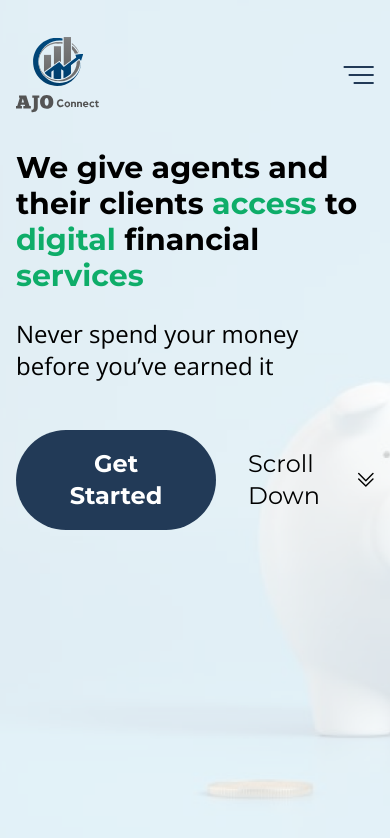
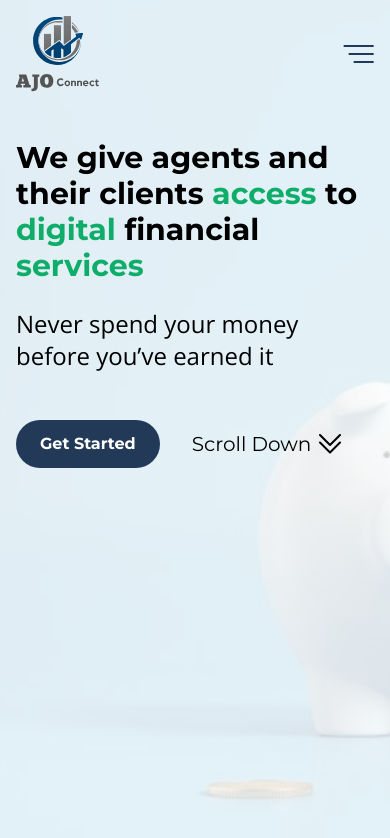
Before and after one commit to CodeBstack/swidex-website, a Next.js app: page /scenes/HeroSection in a window 390 px wide. Shown: the top 838 px of the page. Built offline with nearby package versions, Linux system fonts and the light colour scheme.

Commit message:
worked on the responsivenes

```diff
--- a/src/pages/scenes/HeroSection.jsx
+++ b/src/pages/scenes/HeroSection.jsx
@@ -9,8 +9,9 @@ const HeroSection = () => {
 
     return (
         <>
+            {/* SHOWS ONLY ON SCREENS LOWER THAN 1280PX */}
             <main className="relative h-screen bg-header-bg bg-cover bg-no-repeat px-4 sm:px-6 md:px-10 xl:px-[100px] xl:hidden">
-                <nav className="sticky w-full top-0 flex justify-between items-center py-[37px]">
+                <nav className="sticky w-full top-0 flex justify-between items-center py-4 lg:py-[37px]">
                     <div className="  flex-1 pt[37px]">
                         <LogoIcon />
                     </div>
@@ -35,39 +36,30 @@ const HeroSection = () => {
                             } `}
                     >
                         <button
-                            className='absolute top-16 right-[5%]'
+                            className='absolute top-12 right-[4.5%]'
                             onClick={() => setIsNavOpened(false)}
                         >
                             <CloseMenuIcon />
                         </button>
 
-                        <div className="w-full flex mt-[104px] mb-12 gap-6 flex-col text-center">
+                        <div className="w-full flex mt-[200px] text-xl text-white-1 mb12 gap-6 flex-col text-center">
+                            {NavLinks.map((navlink, i) => (
+                                <a
+                                    key={i}
+                                    className="hover:bg-white hover:text-primary py-2 rounded-[8px]"
+                                    href='#'
 
-                            {/* {NavLinks.map((navlink, i) => (
-            <AnchorLink
-              key={i}
-              className="hover:bg-primary py-2 rounded-[8px]"
-              href={`#${navlink.text.toLocaleLowerCase()}`}
-              onClick={() => {
-                setSelectedPage(
-                  navlink.text.toLocaleLowerCase()
-                );
-                setIsNavOpened(false);
-              }}
-            >
-              <p className="text-secondary mb-[4px]">
-                {navlink.pos}
-              </p>
-              <p>{navlink.text}</p>
-            </AnchorLink>
-          ))} */}
+                                >
+                                    <span className=''>{navlink.title}</span>
+                                </a>
+                            ))}
                         </div>
 
                     </aside>
                 </nav>
 
                 <div className="">
-                    <div className="text">
+                    <div className="text mt-8">
                         <h2 className="font-bold text-3xl sm:text-5xl lg:leading-[80px] lg:text-[54px] text-black max-w-[687px]">
                             We give agents and their clients {" "}
                             <span className="text-positive">access</span>  {" "}
@@ -81,23 +73,22 @@ const HeroSection = () => {
 
                         <div className="flex gap-8 items-center mt-12">
                             <button
-                                className='bg-primary text-white-1 font-semibold text-2xl rounded-[80px] px-12 py-[18px]'
+                                className='bg-primary text-white-1 hover:bg-[#959595] hover:text-primary font-semibold text-base sm:text-xl md:text-2xl rounded-[80px] px-6 md:px-12 py-3 md:py-[18px]'
                             >
                                 Get Started
                             </button>
 
                             <a
                                 href="#section_2"
-                                className=" hover:animate-bounce flex gap-2 items-center text-black text-2xl"
+                                className=" hover:animate-bounce flex gap-2 items-center text-black text-xl md:text-2xl"
                             >Scroll Down <ScrollDownIcon />
                             </a>
                         </div>
                     </div>
                 </div>
-
-
             </main>
 
+            {/* SHOWS ONLY ON SCREENS LARGER THAN 1280PX */}
             <main className='hidden xl:flex '>
                 <div className="flex flex-col justify-center relative pl-4 sm:pl-6 md:pl-10 xl:pl-[100px] h-screen w-[65%] bg-header-bg bg-cover bg-no-repeat">
                     <div className=" absolute top-[37px]">
@@ -148,3 +139,10 @@ const HeroSection = () => {
 }
 
 export default HeroSection
+
+
+const NavLinks = [
+    { id: 1, title: 'About Us' },
+    { id: 2, title: 'Features' },
+    { id: 3, title: 'Contact Us' },
+]
--- a/src/pages/scenes/WhatWeOfferSection.jsx
+++ b/src/pages/scenes/WhatWeOfferSection.jsx
@@ -70,7 +70,7 @@ const WhatWeOfferSection = () => {
 
                             <p className="font-Open max-w-[690px]">
                                 Customers can use our mobile app to make transactions, such as; <br />
-                                <ul className="pl-10  my-2">
+                                <ul className="pl-6 lg:pl-10  my-2">
                                     <li className="list-disc">
                                         Depositing or withdrawing money from their account
                                     </li>
```
